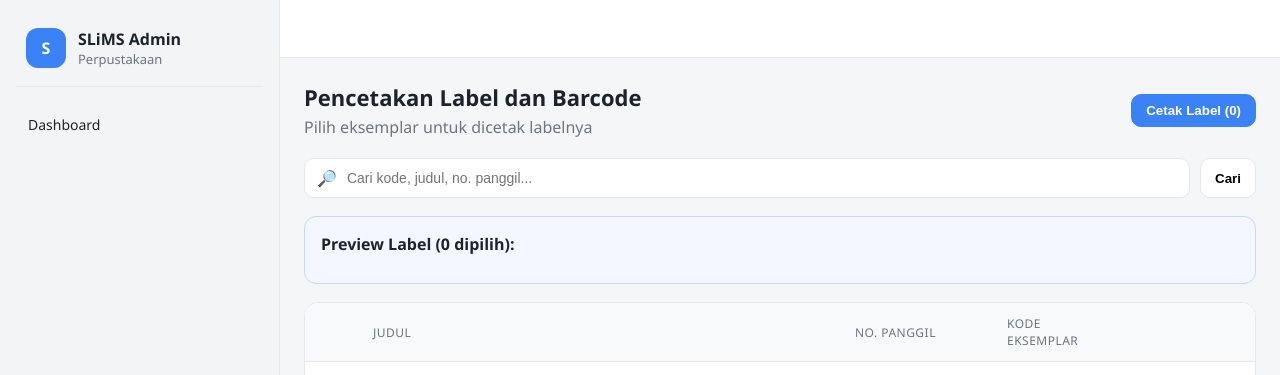
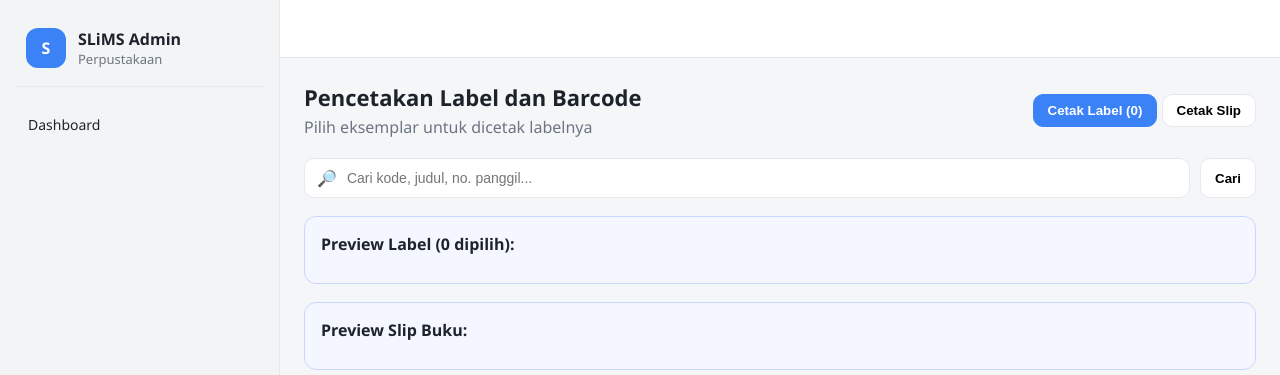
Before and after one commit to takdim/aim-lis, a Flask app: template app/templates/admin/label_print.html in a window 1280 px wide. Shown: the top 375 px of the page. Run offline with Flask 3, Linux system fonts and the light colour scheme; the template is opened without the code that fills it, so the values that code supplies are empty; parts of the project's set-up code (start-up, migrations or seed data) failed here and were passed over.

Commit message:
fix card label and add slip card

```diff
--- a/app/routes.py
+++ b/app/routes.py
@@ -2263,19 +2263,21 @@ def admin_items_label_data():
         return jsonify({"items": []})
 
     items = (
-        db.session.query(Item, Biblio)
+        db.session.query(Item, Biblio, SearchBiblio)
         .outerjoin(Biblio, Biblio.biblio_id == Item.biblio_id)
+        .outerjoin(SearchBiblio, SearchBiblio.biblio_id == Item.biblio_id)
         .filter(Item.item_id.in_(ids))
         .all()
     )
     payload = []
-    for item, biblio in items:
+    for item, biblio, search in items:
         payload.append(
             {
                 "id": item.item_id,
                 "code": item.item_code or item.inventory_code or "",
                 "title": biblio.title if biblio else "",
                 "call_number": item.call_number or "",
+                "author": search.author if search and search.author else "",
             }
         )
     return jsonify({"items": payload})
--- a/app/static/css/admin.css
+++ b/app/static/css/admin.css
@@ -1057,6 +1057,71 @@ body {
   gap: 14px;
 }
 
+.slip-grid {
+  display: grid;
+  grid-template-columns: repeat(auto-fill, minmax(260px, 1fr));
+  gap: 14px;
+}
+
+.slip-card {
+  background: #fff;
+  border: 1px solid #1c1c1c;
+  padding: 10px;
+  font-size: 11px;
+}
+
+.slip-barcode svg {
+  max-width: 100%;
+  height: 40px;
+}
+
+.slip-title {
+  font-weight: 700;
+  margin-top: 6px;
+  text-align: center;
+}
+
+.slip-sub {
+  font-size: 10px;
+  text-align: center;
+  margin-bottom: 6px;
+}
+
+.slip-divider {
+  border-top: 1px solid #1c1c1c;
+  margin: 6px 0;
+}
+
+.slip-meta {
+  display: grid;
+  gap: 4px;
+  margin-bottom: 8px;
+}
+
+.slip-meta span:first-child {
+  display: inline-block;
+  width: 70px;
+}
+
+.slip-table {
+  display: grid;
+  grid-template-columns: repeat(3, 1fr);
+  border: 1px solid #1c1c1c;
+}
+
+.slip-head,
+.slip-cell {
+  border-right: 1px solid #1c1c1c;
+  border-bottom: 1px solid #1c1c1c;
+  padding: 3px 4px;
+  min-height: 18px;
+}
+
+.slip-head:nth-child(3n),
+.slip-cell:nth-child(3n) {
+  border-right: none;
+}
+
 .label-card {
   width: 180px;
   min-height: 180px;
--- a/app/templates/admin/label_print.html
+++ b/app/templates/admin/label_print.html
@@ -6,7 +6,10 @@
     <div class="page-title">Pencetakan Label dan Barcode</div>
     <div class="page-sub">Pilih eksemplar untuk dicetak labelnya</div>
   </div>
-  <button class="btn primary" id="print-btn">Cetak Label (0)</button>
+  <div class="btn-group">
+    <button class="btn primary" id="print-label-btn">Cetak Label (0)</button>
+    <button class="btn ghost" id="print-slip-btn">Cetak Slip</button>
+  </div>
 </div>
 
 <form class="search-bar" method="get" id="search-form">
@@ -17,10 +20,16 @@
   <button class="btn" type="submit">Cari</button>
 </form>
 
-<div class="preview-panel print-area">
+<div class="preview-panel print-area print-area-label">
   <div class="preview-title">Preview Label (<span id="selected-count">0</span> dipilih):</div>
   <div class="preview-grid" id="preview-grid"></div>
 </div>
+
+<div class="preview-panel print-area print-area-slip">
+  <div class="preview-title">Preview Slip Buku:</div>
+  <div class="slip-grid" id="slip-grid"></div>
+</div>
+
 
 <div class="table label-table">
   <div class="table-head">
@@ -61,14 +70,46 @@
 <template id="label-template">
   <div class="label-card">
     <div class="label-top">PERPUSTAKAAN</div>
-    <div class="label-title"></div>
-    <div class="label-call"></div>
-    <div class="label-call-small"></div>
-    <div class="label-call-small"></div>
-    <div class="label-barcode"></div>
-    <div class="label-code"></div>
+    <div class="label-body">
+      <div class="label-bar">
+        <div class="label-barcode-wrap">
+          <div class="label-code"></div>
+          <div class="label-barcode"></div>
+        </div>
+      </div>
+      <div class="label-info">
+        <div class="label-title"></div>
+        <div class="label-call"></div>
+        <div class="label-call-small"></div>
+        <div class="label-call-small"></div>
+      </div>
+    </div>
   </div>
 </template>
+
+<template id="slip-template">
+  <div class="slip-card">
+    <div class="slip-barcode"></div>
+    <div class="slip-title"></div>
+    <div class="slip-sub">Open Source Library Management System</div>
+    <div class="slip-divider"></div>
+    <div class="slip-meta">
+      <div><span>No. Inv</span> : <span class="slip-inv"></span></div>
+      <div><span>Judul</span> : <span class="slip-book"></span></div>
+      <div><span>Pengarang</span> : <span class="slip-author"></span></div>
+      <div><span>Call Number</span> : <span class="slip-call"></span></div>
+    </div>
+    <div class="slip-table">
+      <div class="slip-head">Tgl Pinjam</div>
+      <div class="slip-head">Tgl Kembali</div>
+      <div class="slip-head">Paraf Petugas</div>
+      {% for _ in range(24) %}
+      <div class="slip-cell"></div><div class="slip-cell"></div><div class="slip-cell"></div>
+      {% endfor %}
+    </div>
+  </div>
+</template>
+
 
 <script src="{{ url_for('static', filename='js/JsBarcode.all.min.js') }}"></script>
 <script>
@@ -78,9 +119,11 @@
   const pageInfo = document.getElementById("page-info");
   const prevBtn = document.getElementById("prev-page");
   const nextBtn = document.getElementById("next-page");
-  const printBtn = document.getElementById("print-btn");
+  const printLabelBtn = document.getElementById("print-label-btn");
+  const printSlipBtn = document.getElementById("print-slip-btn");
   const selectedCountEl = document.getElementById("selected-count");
   const previewGrid = document.getElementById("preview-grid");
+  const slipGrid = document.getElementById("slip-grid");
   const totalCountEl = document.querySelector(".page-sub");
 
   let currentPage = {{ page }};
@@ -90,11 +133,12 @@
   function updateSelectedCount() {
     const checked = Array.from(document.querySelectorAll(".row-check:checked"));
     selectedCountEl.textContent = checked.length;
-    printBtn.textContent = `Cetak Label (${checked.length})`;
+    printLabelBtn.textContent = `Cetak Label (${checked.length})`;
   }
 
   function renderPreview(items) {
-      previewGrid.innerHTML = ""; // Bersihkan grid utama
+      previewGrid.innerHTML = "";
+      slipGrid.innerHTML = "";
 
       items.forEach((item) => {
           const tpl = document.getElementById("label-template").content.cloneNode(true);
@@ -142,7 +186,30 @@
               }
           }
 
-          previewGrid.appendChild(tpl); // Gunakan tpl (DocumentFragment) lebih efisien
+          previewGrid.appendChild(tpl);
+
+          // Slip
+          const slipTpl = document.getElementById("slip-template").content.cloneNode(true);
+          const slipBarcode = slipTpl.querySelector(".slip-barcode");
+          slipTpl.querySelector(".slip-title").textContent = item.title || "-";
+          slipTpl.querySelector(".slip-inv").textContent = item.code || "-";
+          slipTpl.querySelector(".slip-book").textContent = item.title || "-";
+          slipTpl.querySelector(".slip-author").textContent = item.author || "-";
+          slipTpl.querySelector(".slip-call").textContent = item.call_number || "-";
+          try {
+            const svg = document.createElementNS("http://www.w3.org/2000/svg", "svg");
+            JsBarcode(svg, code || "0000", {
+              displayValue: false,
+              height: 28,
+              width: 2,
+              margin: 0,
+            });
+            slipBarcode.appendChild(svg);
+          } catch (e) {
+            slipBarcode.textContent = "BARCODE ERROR";
+          }
+          slipGrid.appendChild(slipTpl);
+
       });
   }
 async function fetchItems(ids) {
@@ -207,6 +274,7 @@ async function fetchItems(ids) {
     prevBtn.classList.toggle("disabled", currentPage <= 1);
     nextBtn.classList.toggle("disabled", currentPage >= totalPages);
     previewGrid.innerHTML = "";
+    slipGrid.innerHTML = "";
     updateSelectedCount();
   }
 
@@ -229,7 +297,17 @@ async function fetchItems(ids) {
     }
   });
 
-  printBtn.addEventListener("click", () => {
+  printLabelBtn.addEventListener("click", () => {
+    if (document.querySelectorAll(".row-check:checked").length === 0) return;
+    document.body.classList.remove("print-slip");
+    document.body.classList.add("print-label");
+    window.print();
+  });
+
+  printSlipBtn.addEventListener("click", () => {
+    if (document.querySelectorAll(".row-check:checked").length === 0) return;
+    document.body.classList.remove("print-label");
+    document.body.classList.add("print-slip");
     window.print();
   });
 
```
Also changed, not shown: other parts of app/static/css/admin.css (+43 -3 lines).
